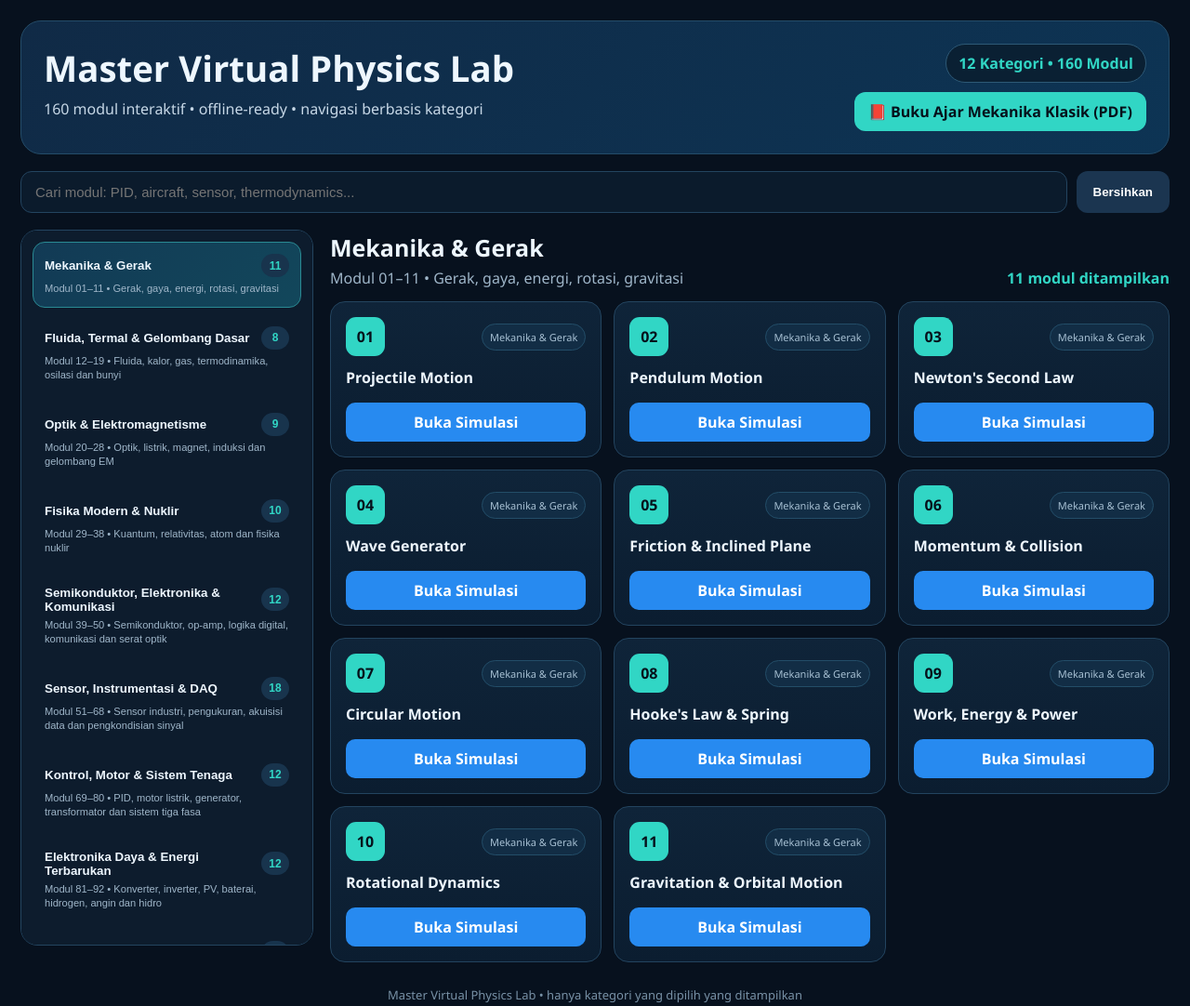
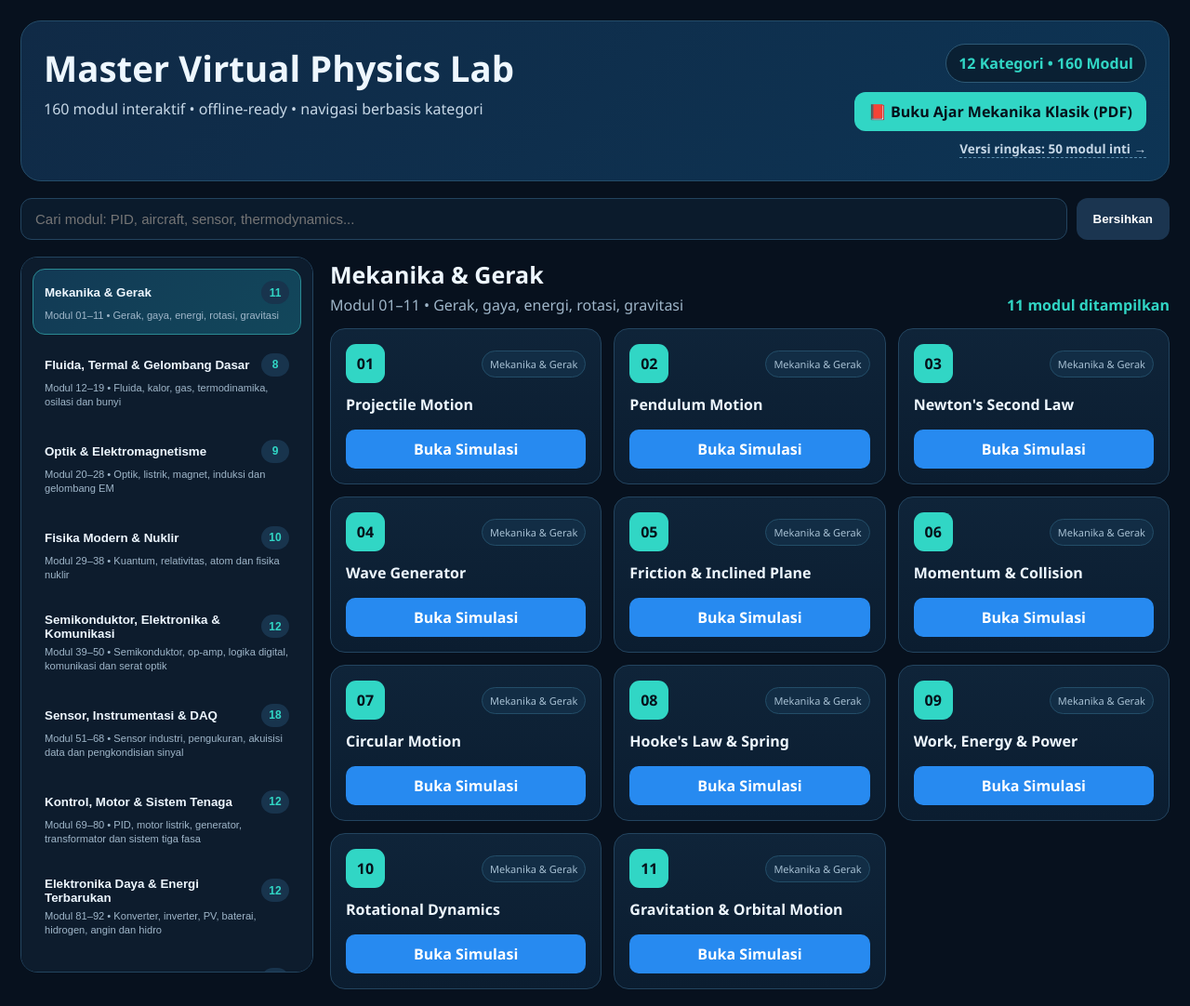
Before and after one commit to muasmuchtar/virtual-physics-lab, a plain HTML site: page Master_Virtual_Physics_Lab.html in a window 1280 px wide. Shown: the top 1082 px of the page at 93% size. Drawn offline with Linux system fonts and the light colour scheme.

Commit message:
Halaman Master 160: tautan ke versi ringkas 50 modul
Co-Authored-By: Claude Opus 5.5 <noreply@anthropic.com>

```diff
--- a/Master_Virtual_Physics_Lab.html
+++ b/Master_Virtual_Physics_Lab.html
@@ -10,11 +10,11 @@
 .section-head{display:flex;align-items:flex-end;justify-content:space-between;gap:12px;margin:2px 0 14px;flex-wrap:wrap}.section-head h2{margin:0;font-size:25px}.section-head p{margin:5px 0 0;color:var(--muted)}.shown{font-weight:800;color:var(--accent)}
 .grid{display:grid;grid-template-columns:repeat(auto-fill,minmax(245px,1fr));gap:13px}.card{background:linear-gradient(180deg,#0f2439,#0b1d30);border:1px solid var(--line);border-radius:16px;padding:16px;display:flex;flex-direction:column;min-height:168px}.top{display:flex;justify-content:space-between;gap:10px;align-items:center}.num{width:42px;height:42px;border-radius:11px;background:var(--accent);color:#06111b;display:grid;place-items:center;font-weight:900}.tag{font-size:11px;color:#a7c0d3;background:#122d45;border:1px solid #234d68;border-radius:999px;padding:6px 8px}.card h3{font-size:16px;line-height:1.35;margin:13px 0;flex:1}.card a{display:block;text-align:center;color:white;background:var(--blue);padding:10px 12px;border-radius:10px;text-decoration:none;font-weight:700}
 .mobile-cats{display:none;width:100%;background:#0d1c2d;color:white;border:1px solid var(--line);border-radius:12px;padding:12px;margin-bottom:15px}.empty{border:1px dashed #35536b;border-radius:16px;padding:45px;text-align:center;color:var(--muted)}.footer{color:#7891a6;text-align:center;margin:26px 0 6px;font-size:13px}
-.hero-side{display:flex;flex-direction:column;align-items:flex-end;gap:10px}.book-btn{display:inline-block;padding:10px 15px;border-radius:12px;background:var(--accent);color:#06111b;font-weight:800;text-decoration:none;white-space:nowrap}.book-btn:hover{filter:brightness(1.08)}
+.hero-side{display:flex;flex-direction:column;align-items:flex-end;gap:10px}.book-btn{display:inline-block;padding:10px 15px;border-radius:12px;background:var(--accent);color:#06111b;font-weight:800;text-decoration:none;white-space:nowrap}.book-btn:hover{filter:brightness(1.08)}.alt-link{color:#c7d8e7;font-size:13.5px;font-weight:700;text-decoration:none;border-bottom:1px dashed #5b8fb0}.alt-link:hover{color:var(--accent);border-color:var(--accent)}
 @media(max-width:640px){.hero-side{align-items:flex-start}}
 @media(max-width:850px){.layout{grid-template-columns:1fr}.sidebar{display:none}.mobile-cats{display:block}}
 </style></head><body><div class="app">
-<div class="hero"><div><h1>Master Virtual Physics Lab</h1><p>160 modul interaktif • offline-ready • navigasi berbasis kategori</p></div><div class="hero-side"><div class="pill">12 Kategori • 160 Modul</div><a class="book-btn" href="pdf/buku-ajar-mekanika-klasik.pdf" target="_blank" rel="noopener">📕 Buku Ajar Mekanika Klasik (PDF)</a></div></div>
+<div class="hero"><div><h1>Master Virtual Physics Lab</h1><p>160 modul interaktif • offline-ready • navigasi berbasis kategori</p></div><div class="hero-side"><div class="pill">12 Kategori • 160 Modul</div><a class="book-btn" href="pdf/buku-ajar-mekanika-klasik.pdf" target="_blank" rel="noopener">📕 Buku Ajar Mekanika Klasik (PDF)</a><a class="alt-link" href="master-50-modul.html">Versi ringkas: 50 modul inti →</a></div></div>
 <div class="tools"><input id="search" class="search" placeholder="Cari modul: PID, aircraft, sensor, thermodynamics..."><button id="clear" class="clear">Bersihkan</button></div>
 <select id="mobileCats" class="mobile-cats"></select>
 <div class="layout"><aside id="sidebar" class="sidebar"></aside><main><div class="section-head"><div><h2 id="catTitle"></h2><p id="catDesc"></p></div><div id="shown" class="shown"></div></div><div id="grid" class="grid"></div></main></div>
```
Also changed, not shown: index.html (+2 -2 lines).
